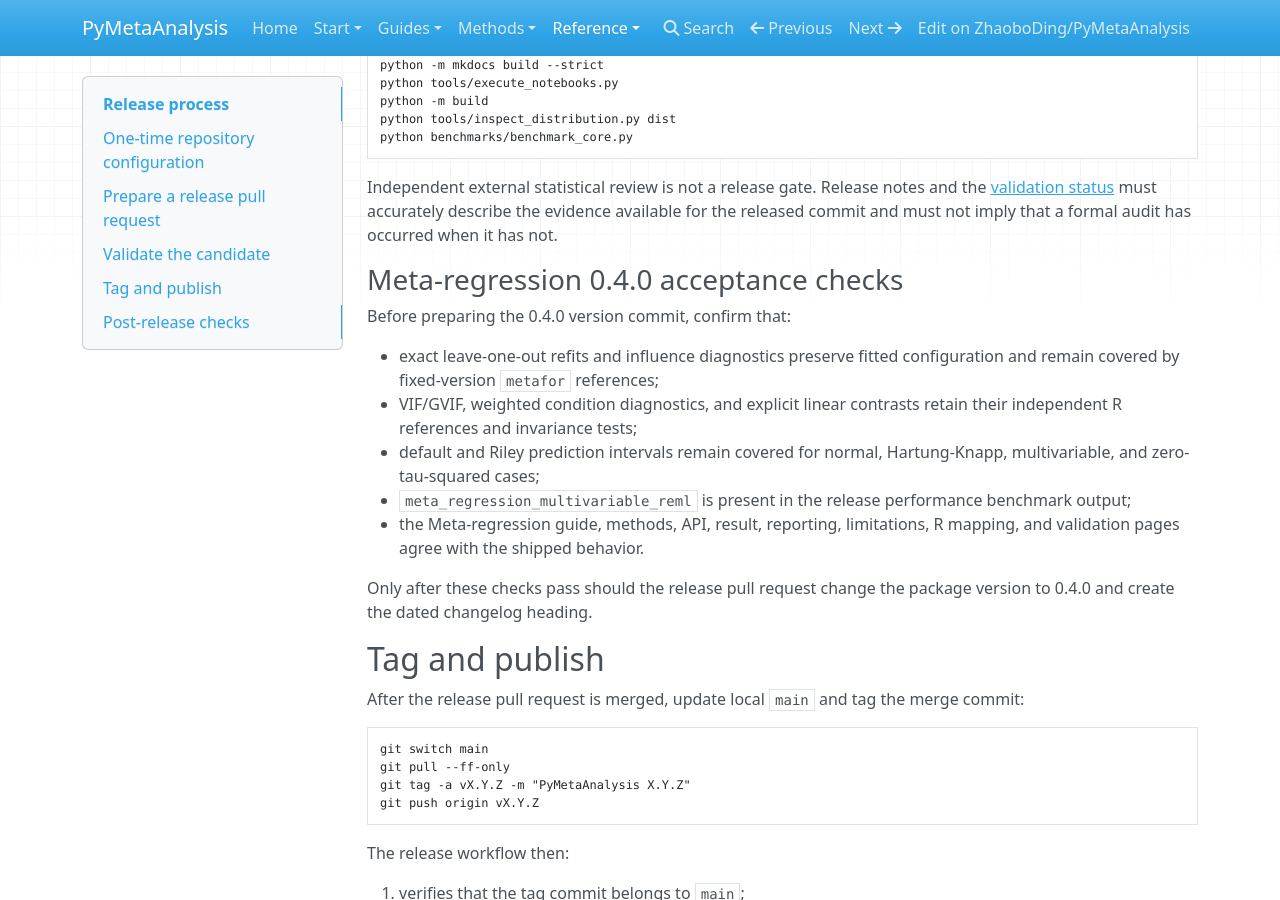
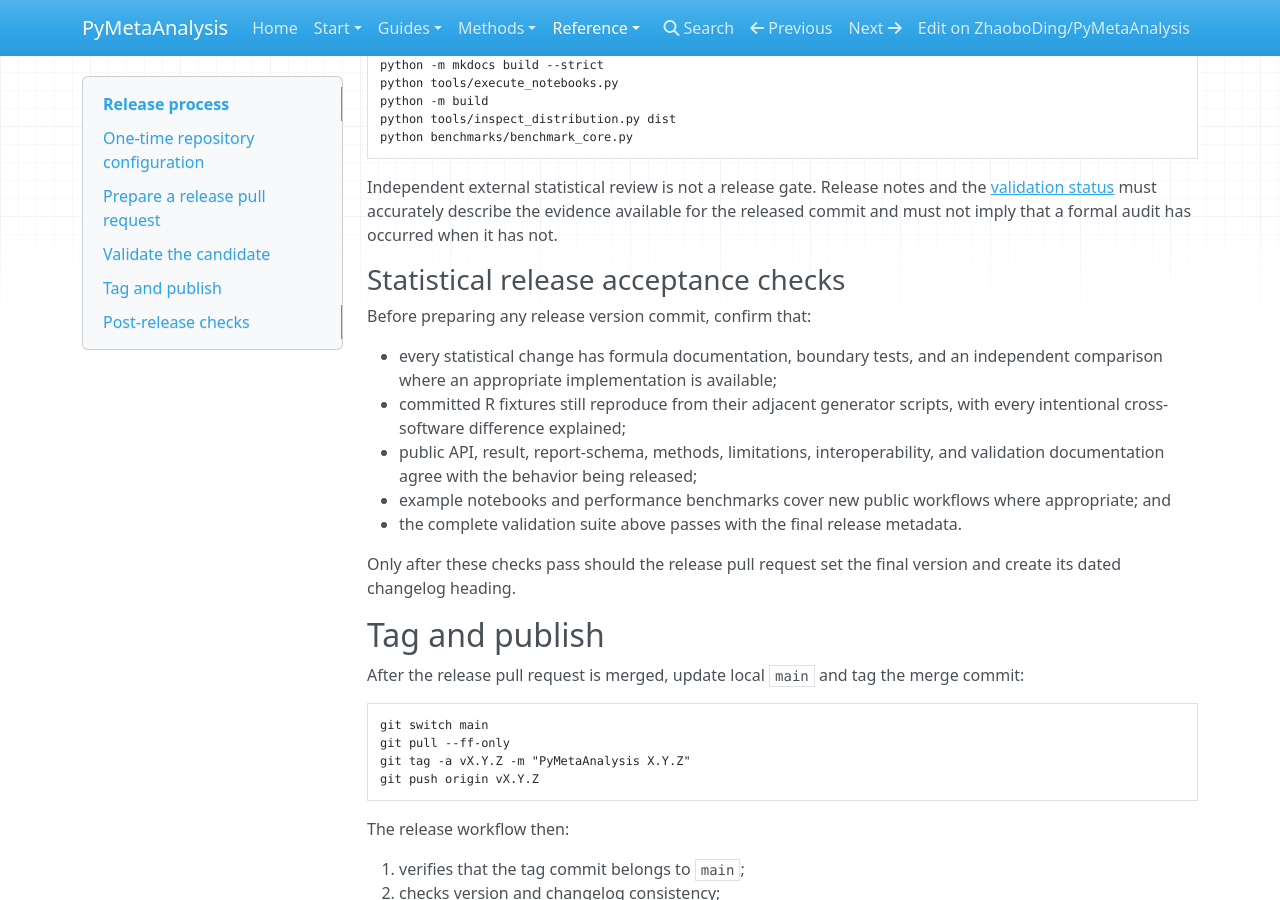
Before and after one commit to ZhaoboDing/PyMetaAnalysis, an MkDocs documentation site: the page built from docs/releasing.md, in a window 1280 px wide and 900 px high, scrolled down 1570 px. Built offline with MkDocs 1.6.1, drawn with Linux system fonts in a browser that asks for light colours; nearby versions of some CDN libraries.

Commit message:
Fix documentation after 0.5.0 release (#49)

```diff
--- a/docs/releasing.md
+++ b/docs/releasing.md
@@ -87,23 +87,22 @@ and the [validation status](validation.md) must accurately describe the
 evidence available for the released commit and must not imply that a formal
 audit has occurred when it has not.
 
-### Meta-regression 0.4.0 acceptance checks
+### Statistical release acceptance checks
 
-Before preparing the 0.4.0 version commit, confirm that:
+Before preparing any release version commit, confirm that:
 
-- exact leave-one-out refits and influence diagnostics preserve fitted
-  configuration and remain covered by fixed-version `metafor` references;
-- VIF/GVIF, weighted condition diagnostics, and explicit linear contrasts
-  retain their independent R references and invariance tests;
-- default and Riley prediction intervals remain covered for normal,
-  Hartung-Knapp, multivariable, and zero-tau-squared cases;
-- `meta_regression_multivariable_reml` is present in the release performance
-  benchmark output;
-- the Meta-regression guide, methods, API, result, reporting, limitations, R
-  mapping, and validation pages agree with the shipped behavior.
+- every statistical change has formula documentation, boundary tests, and an
+  independent comparison where an appropriate implementation is available;
+- committed R fixtures still reproduce from their adjacent generator scripts,
+  with every intentional cross-software difference explained;
+- public API, result, report-schema, methods, limitations, interoperability,
+  and validation documentation agree with the behavior being released;
+- example notebooks and performance benchmarks cover new public workflows
+  where appropriate; and
+- the complete validation suite above passes with the final release metadata.
 
-Only after these checks pass should the release pull request change the package
-version to 0.4.0 and create the dated changelog heading.
+Only after these checks pass should the release pull request set the final
+version and create its dated changelog heading.
 
 ## Tag and publish
 
```
Also changed, not shown: README.md (+1 -1 lines), docs/development.md (+2 -2 lines), docs/index.md (+6 -5 lines), docs/installation.md (+1 -1 lines), docs/limitations.md (+1 -1 lines), docs/validation.md (+1 -1 lines).
